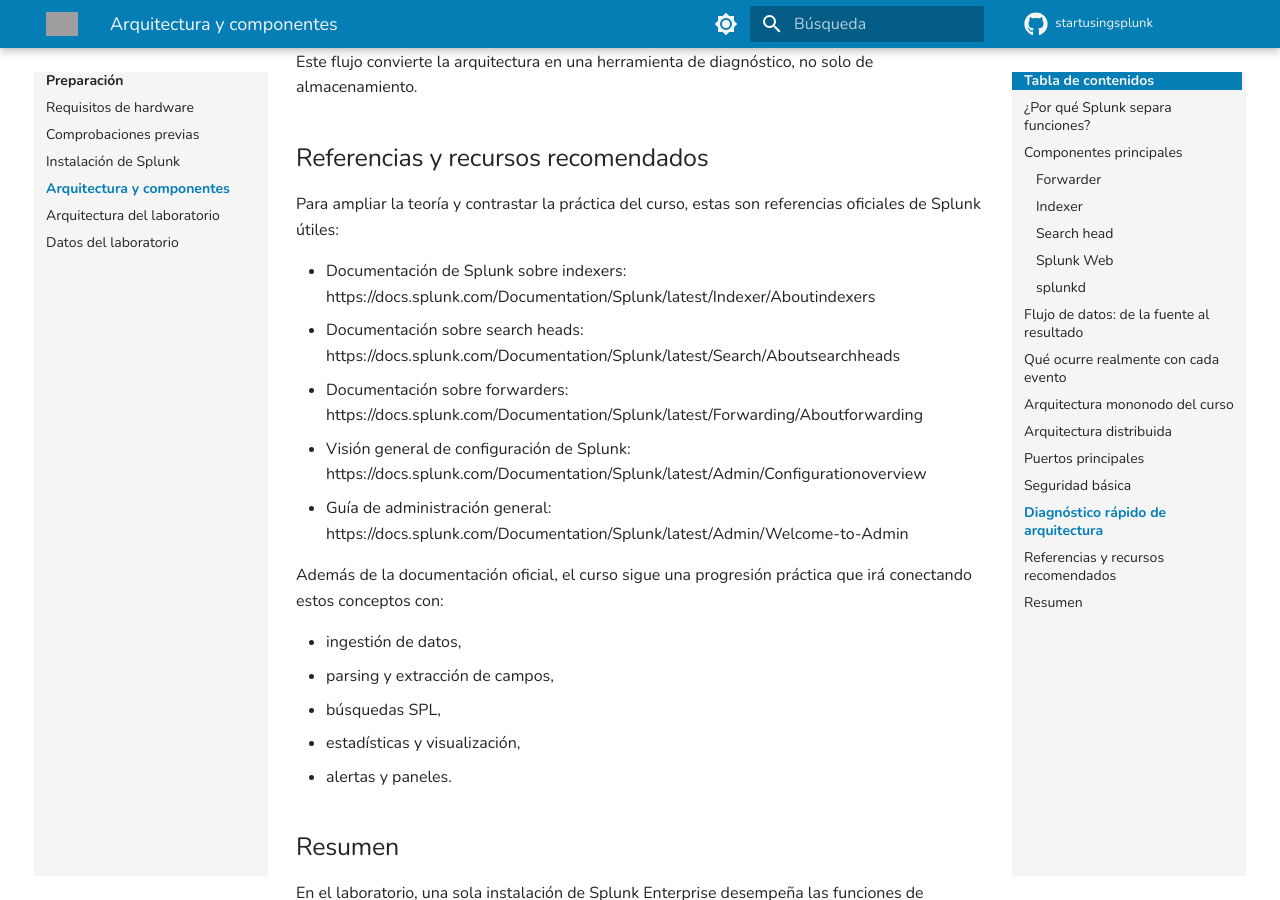
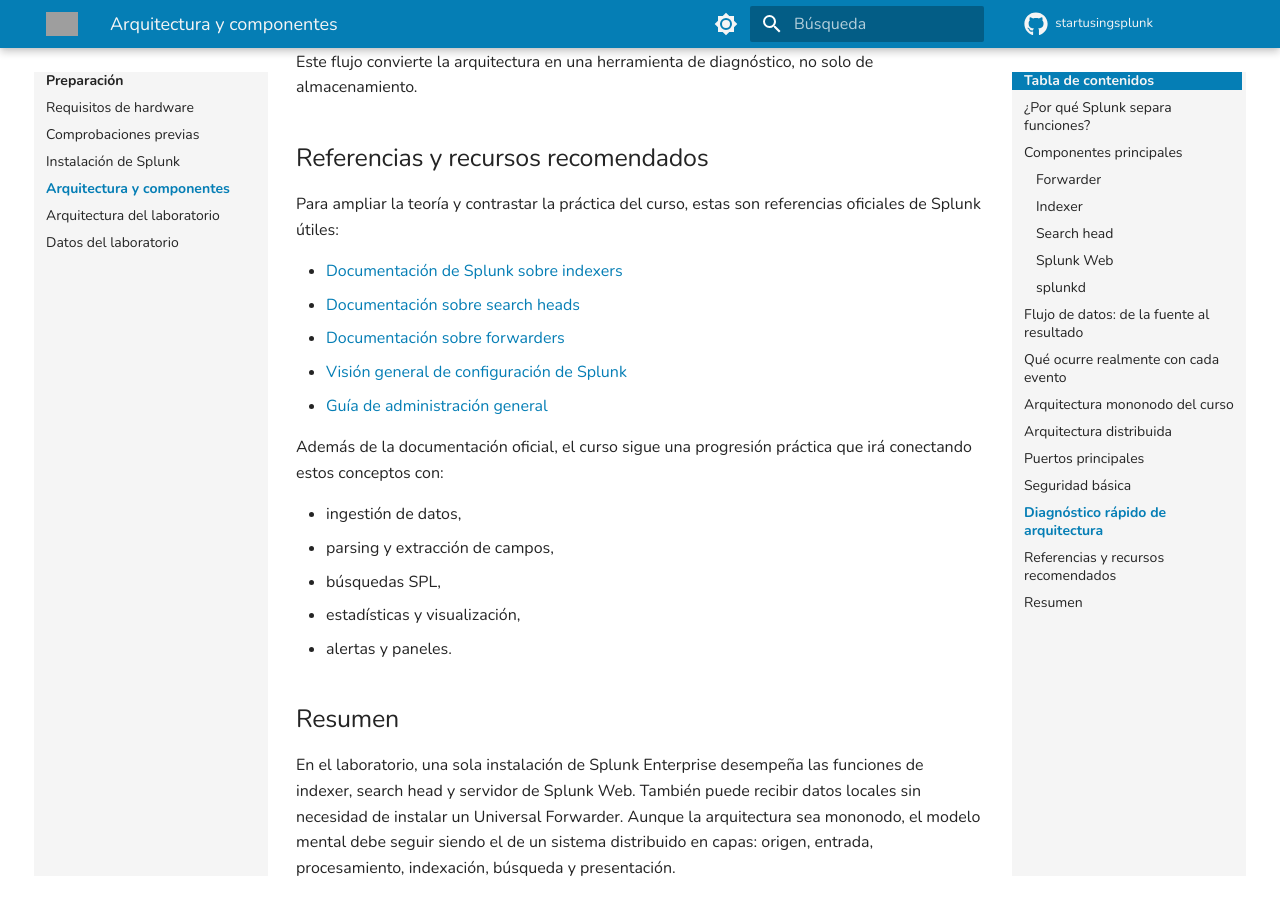
Before and after one commit to agile611/startusingsplunk, an MkDocs documentation site: the page built from docs/preparacion/arquitectura.md, in a window 1280 px wide and 900 px high, scrolled down 7725 px. Built offline with MkDocs 1.6.1 and Material for MkDocs 9.7.7, drawn with Linux system fonts in a browser that asks for light colours; grey boxes are pictures that could not be loaded.

```diff
--- a/docs/preparacion/arquitectura.md
+++ b/docs/preparacion/arquitectura.md
@@ -321,16 +321,11 @@ de almacenamiento.
 Para ampliar la teoría y contrastar la práctica del curso, estas son
 referencias oficiales de Splunk útiles:
 
-- Documentación de Splunk sobre indexers:
-  https://docs.splunk.com/Documentation/Splunk/latest/Indexer/Aboutindexers
-- Documentación sobre search heads:
-  https://docs.splunk.com/Documentation/Splunk/latest/Search/Aboutsearchheads
-- Documentación sobre forwarders:
-  https://docs.splunk.com/Documentation/Splunk/latest/Forwarding/Aboutforwarding
-- Visión general de configuración de Splunk:
-  https://docs.splunk.com/Documentation/Splunk/latest/Admin/Configurationoverview
-- Guía de administración general:
-  https://docs.splunk.com/Documentation/Splunk/latest/Admin/Welcome-to-Admin
+- [Documentación de Splunk sobre indexers](https://docs.splunk.com/Documentation/Splunk/latest/Indexer/Aboutindexers)
+- [Documentación sobre search heads](https://docs.splunk.com/Documentation/Splunk/latest/Search/Aboutsearchheads)
+- [Documentación sobre forwarders](https://docs.splunk.com/Documentation/Splunk/latest/Forwarding/Aboutforwarding)
+- [Visión general de configuración de Splunk](https://docs.splunk.com/Documentation/Splunk/latest/Admin/Configurationoverview)
+- [Guía de administración general](https://docs.splunk.com/Documentation/Splunk/latest/Admin/Welcome-to-Admin)
 
 Además de la documentación oficial, el curso sigue una progresión práctica que
 irá conectando estos conceptos con:
```
